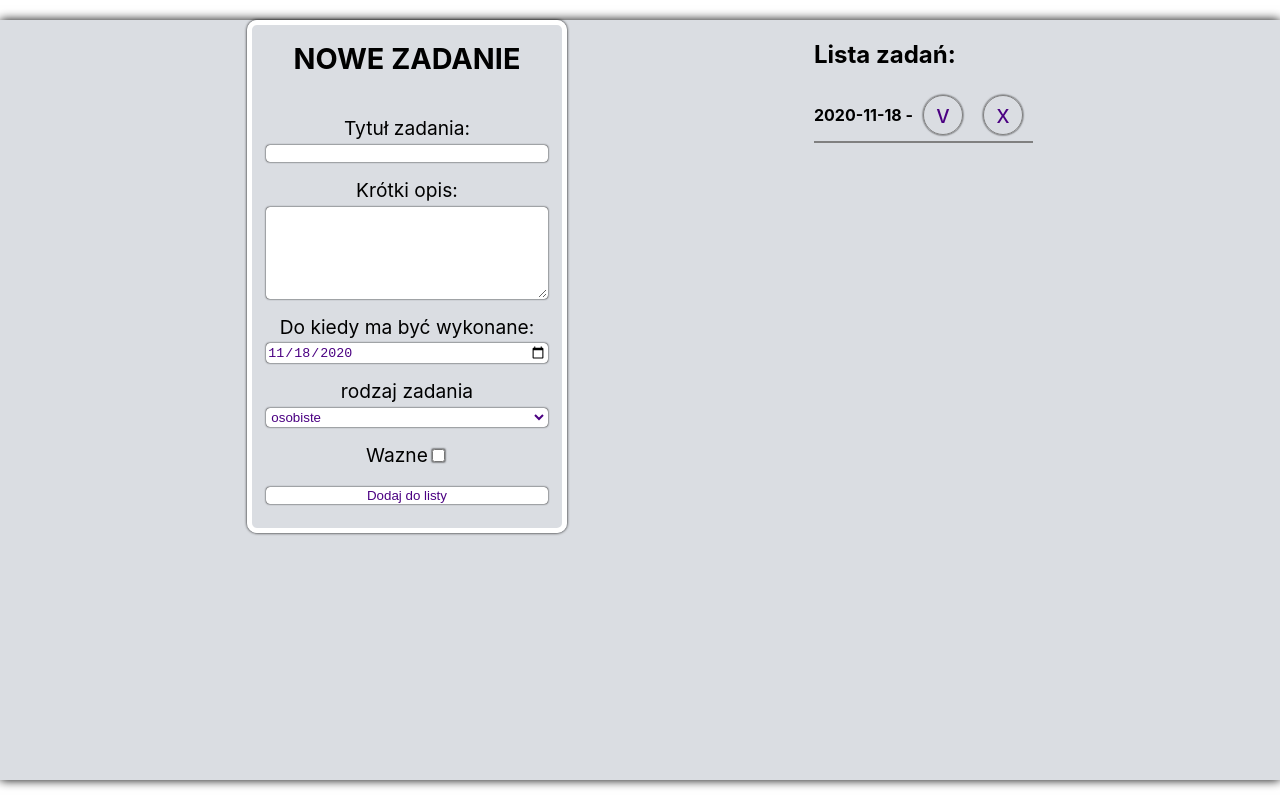
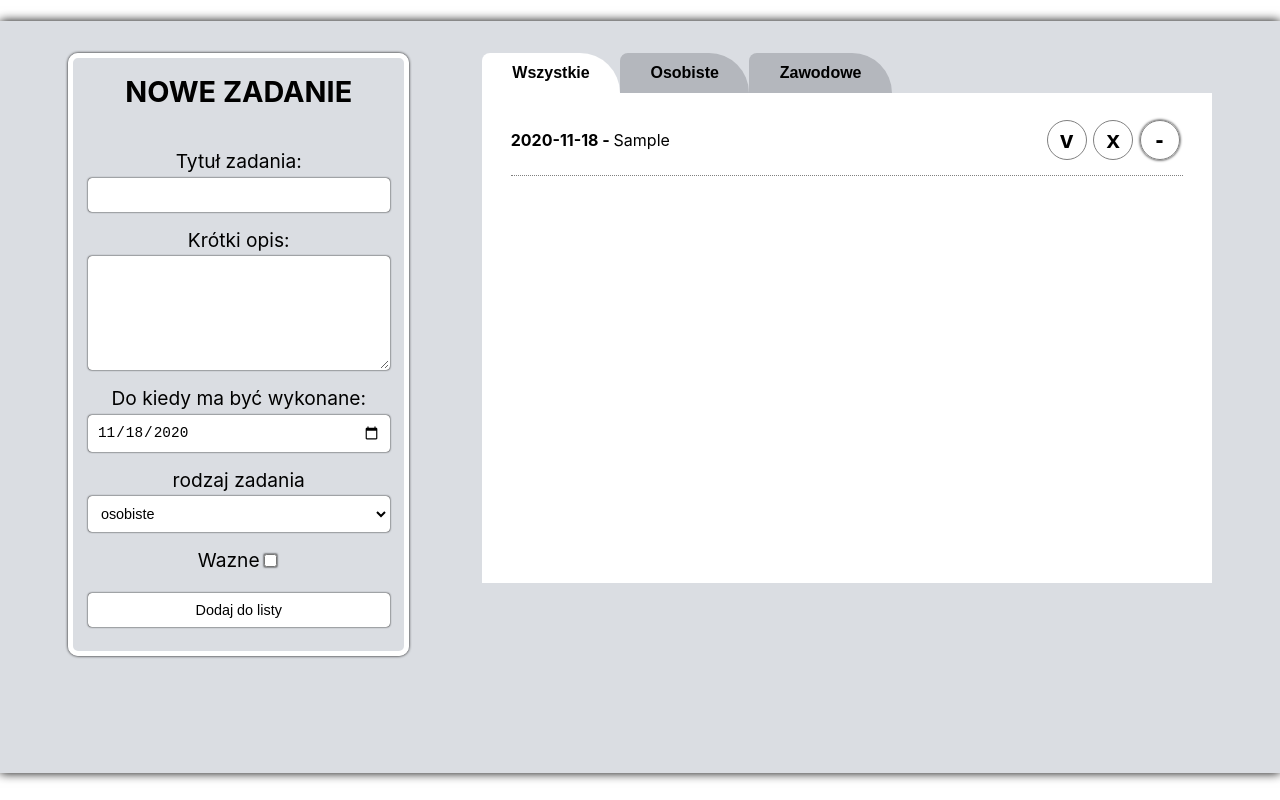
Before and after one commit to monikmonik/to-do_list, a React (Create React App) app: page / in a window 1280 px wide. Both pictures are taken after typing "Sample", "Sample" into the empty fields and a click on the button "Dodaj do listy". Built offline with nearby package versions, Linux system fonts and the light colour scheme.

Commit message:
Done function showing task description

```diff
--- a/src/components/AddTask.css
+++ b/src/components/AddTask.css
@@ -31,11 +31,11 @@ form button {
 input,
 select,
 textarea,
-button {
+form button {
+    font-size: 0.9rem;
     border: solid 1px white;
     border-radius: 4px;
     box-shadow: 0 0 2px black;
     background-color: white;
-    padding: 0;
-    color: indigo;
+    padding: 0.5rem;
 }
--- a/src/components/AddTask.js
+++ b/src/components/AddTask.js
@@ -17,8 +17,6 @@ class AddTask extends Component {
 
         const name = e.target.id;
         const type = e.target.type;
-        console.log(name);
-        console.log(type);
         if (type === 'text' || type === 'textarea' || type === 'select-one' || type === 'date'){
             this.setState({
                 [name]:e.target.value
--- a/src/components/App.css
+++ b/src/components/App.css
@@ -1,17 +1,18 @@
 .App {
   display: flex;
-  justify-content: space-evenly;
+  justify-content: space-around;
   max-width: 1300px;
-  min-height: 95vh;
-  margin: 20px auto;
+  min-height: 86vh;
+  margin: 1.3rem auto;
+  padding:  2rem 2rem;
   background-color: rgb(218, 221, 226);
   box-shadow: 0 0 10px black;
 }
 
 .addTask {
-  flex-basis: 25%;
+  flex-basis: 28%;
 }
 
-.tasksList {
+.tasksListArea {
   flex-basis: 60%;
 }
--- a/src/components/App.js
+++ b/src/components/App.js
@@ -32,6 +32,22 @@ class App extends Component {
     })
   }
 
+  showDescription = (id) => {
+    console.log('działa');
+    const tasks =  [...this.state.tasks];
+    tasks.forEach(task => {
+      if(task.id !== id){
+        task.visibleDescription = false;
+      }
+      if(task.id === id){
+          task.visibleDescription = !task.visibleDescription;
+      }
+    })
+    this.setState({
+      tasks
+    })
+  }
+
   addTask = (title, description, date, group, important) => {
     const task = {
       id: this.idCounter,
@@ -41,7 +57,8 @@ class App extends Component {
       finishDate: null,
       important,
       group,
-      active: true
+      active: true,
+      visibleDescription: false,
     }
     this.idCounter++;
     this.setState(prevState => ({
@@ -57,7 +74,7 @@ class App extends Component {
         <AddTask add={this.addTask}/>
         </div>
         <div className="tasksListArea">
-        <TasksList tasks={this.state.tasks} delete={this.deleteTask} confirm={this.confirmTask}/>
+        <TasksList tasks={this.state.tasks} delete={this.deleteTask} confirm={this.confirmTask} show={this.showDescription}/>
         </div>
       </div>
      );
--- a/src/components/Task.css
+++ b/src/components/Task.css
@@ -1,26 +1,44 @@
 .singleTask{
-    border-bottom: solid 2px gray;
     display: flex;
-    justify-content: flex-start;
-}
-.singleTask p {
-    flex-grow: 1;
+    flex-direction: column;
+    justify-content: center;
+    align-items: stretch;
+    margin: 0.5rem;
+    border-bottom: dotted 1px gray;
 }
 
-.singleTask p span {
+.singleTask:last-child{
+    margin-bottom: 1.3rem;
+}
+
+.task{
+    display: flex;
+    align-items: center;
+}
+
+.task p {
+    flex-basis: 60%;
+    flex-grow: 1;
+    margin-right: 1.3rem;
+}
+
+.task p span {
     font-weight: bold;
 }
 
-.singleTask button {
+button.confirm,
+button.delete,
+button.description{
     border: solid  1px gray;
     border-radius: 50%;
-    height: 40px;
-    width: 40px;
-    align-self: center;
+    height: 2.5rem;
+    width: 2.5rem;
+    align-self: flex-start;
     text-align: center;
-    margin: 0 10px;
+    margin: 0.9rem 0.2rem;
+    padding: 0;
     /*font-weight: bold;*/
-    font-size: 25px;
+    font-size: 1.5rem;
     background-color: transparent;
 }
 
@@ -31,3 +49,14 @@ button.confirm:hover {
 button.delete:hover {
     background-color: rgb(240, 72, 72);
 }
+
+button.description:hover {
+    background-color: rgb(109, 156, 218);
+}
+
+.description {
+    padding: 0.7rem;
+    margin-bottom: 0.6rem;
+   border-radius: 3px;
+    box-shadow: 0 0 3px black;
+}
--- a/src/components/Task.js
+++ b/src/components/Task.js
@@ -2,12 +2,16 @@ import './Task.css';
 import React from 'react';
 
 const Task = (props) => {
-    const {id, text, date, finishDate, important} = props.task;
+    const {id, title, date, important, description, visibleDescription} = props.task;
     return (
             <div className="singleTask">
-              <p><span>{date} - </span> {text}</p>
-              <button className="confirm" onClick={() => props.confirm(id)}>v</button>
-              <button className="delete" onClick={() => props.delete(id)}>x</button>
+              <div className="task">
+                <p>{important && '!! '}<span>{date} - </span> {title}</p>
+                <button className="confirm" onClick={() => props.confirm(id)}>v</button>
+                <button className="delete" onClick={() => props.delete(id)}>x</button>
+                <button className="description" onClick={() => props.show(id)}>-</button>
+              </div>
+              {visibleDescription && <div className="description"> {description}</div>}
             </div>
 
      );
--- a/src/components/TasksList.css
+++ b/src/components/TasksList.css
@@ -0,0 +1,28 @@
+.list {
+    min-height: 60vh;
+    padding: 0.3rem 1.3rem;
+    background-color:white;
+    border: none;
+
+}
+
+.tasksList button{
+    padding: 0.7rem 1.9rem;
+    font-size: 1rem;
+    font-weight: bold;
+    border-top-right-radius: 50px;
+    border-top-left-radius: 10px;
+    border: none;
+    background-color:rgb(180, 183, 189);
+}
+
+.tasksList button.active {
+    background-color: white;
+    border-bottom: none;
+}
+
+.confirmTask h4 {
+ text-align: center;
+ text-transform: uppercase;
+ padding-top: 0.3rem;
+}
--- a/src/components/TasksList.js
+++ b/src/components/TasksList.js
@@ -6,7 +6,7 @@ import UnActiveTask from './UnActiveTask'
 const TasksList = (props) => {
 
     const active = props.tasks.filter(task => task.active);
-    const activeTasks = active.map(task => <Task key={task.id} task={task} delete={props.delete} confirm={props.confirm}/>);
+    const activeTasks = active.map(task => <Task key={task.id} task={task} delete={props.delete} confirm={props.confirm} show={props.show}/>);
     const unActive = props.tasks.filter(task => !task.active);
     const unActiveTasks = unActive.map(task => <UnActiveTask key={task.id} task={task} delete={props.delete} confirm={props.confirm}/>);
 
@@ -15,23 +15,25 @@ const TasksList = (props) => {
             return null
         }else if(unActiveTasks.length === 1){
             return `Ostatnio wykonane zadanie:`
-        }else if(unActiveTasks.length < 6){
+        }else if(unActiveTasks.length < 5){
             return `${unActiveTasks.length} ostatnio wykonane zadania:`
-        }else if(unActiveTasks.length >= 6){
-            return `6 ostanio wykonanych zadań:`
+        }else if(unActiveTasks.length >= 5){
+            return `5 ostanio wykonanych zadań:`
         }
     }
 
     return (
         <>
             <div className="tasksList">
-                <h2>Lista zadań:</h2>
-                {activeTasks.length > 0 ? activeTasks : <p>Obecnie nie masz nic zaplanowanego.</p>}
+                <button className="active">Wszystkie</button>
+                <button>Osobiste</button>
+                <button>Zawodowe</button>
+                <div className="list">{activeTasks.length > 0 ? activeTasks : <p>Obecnie nie masz nic zaplanowanego.</p>} </div>
             </div>
-            <div className="finishedTasksList">
-                 <h3>{hendleTitleunActiveTasks()}</h3>
+            <div className="confirmTask">
+                <h4>{hendleTitleunActiveTasks()}</h4>
                 {unActiveTasks.length > 0 && unActiveTasks.slice(0,6)}
-        </div>
+            </div>
         </>
      );
 }
--- a/src/components/UnActiveTask.css
+++ b/src/components/UnActiveTask.css
@@ -1,11 +1,25 @@
 .unActiveTask{
-    border-bottom: solid 2px gray;
+    border-bottom: dotted 1px gray;
     display: flex;
-    justify-content: flex-start;
+    justify-content: space-around;
+    font-size: 0.8rem;
 }
+
+.unActiveTask:last-child{
+    border-bottom: none;
+}
+
+.unActiveTask p:last-child {
+    flex-basis: 30%;
+}
+
 .unActiveTask p:first-child {
+    flex-basis: 50%;
     flex-grow: 1;
-    text-decoration: line-through
+    text-align: justify;
+    margin-right: 1.3rem;
+    text-decoration: line-through;
+    line-height: 1.5;
 }
 
 .unActiveTask p span {
--- a/src/components/UnActiveTask.js
+++ b/src/components/UnActiveTask.js
@@ -3,13 +3,13 @@ import './UnActiveTask.css'
 
 const UnActiveTask = (props) => {
 
-    const {id, text, date, finishDate, important} = props.task;
-
+    const {title, date, finishDate} = props.task;
+    const finishTime = new Date(finishDate).toLocaleString();
 
     return (
     <div className="unActiveTask">
-       <p><span>{date} - </span> {text}</p>
-       <p>Wykonano: <span>{finishDate}</span></p>
+       <p><span>{date} - </span> {title}</p>
+       <p>Wykonano: <span>{finishTime}</span></p>
     </div>
      );
 }
--- a/src/index.css
+++ b/src/index.css
@@ -1,3 +1,7 @@
+html {
+font-size: 16px;
+}
+
 body {
   margin: 0;
   padding: 0;
```
